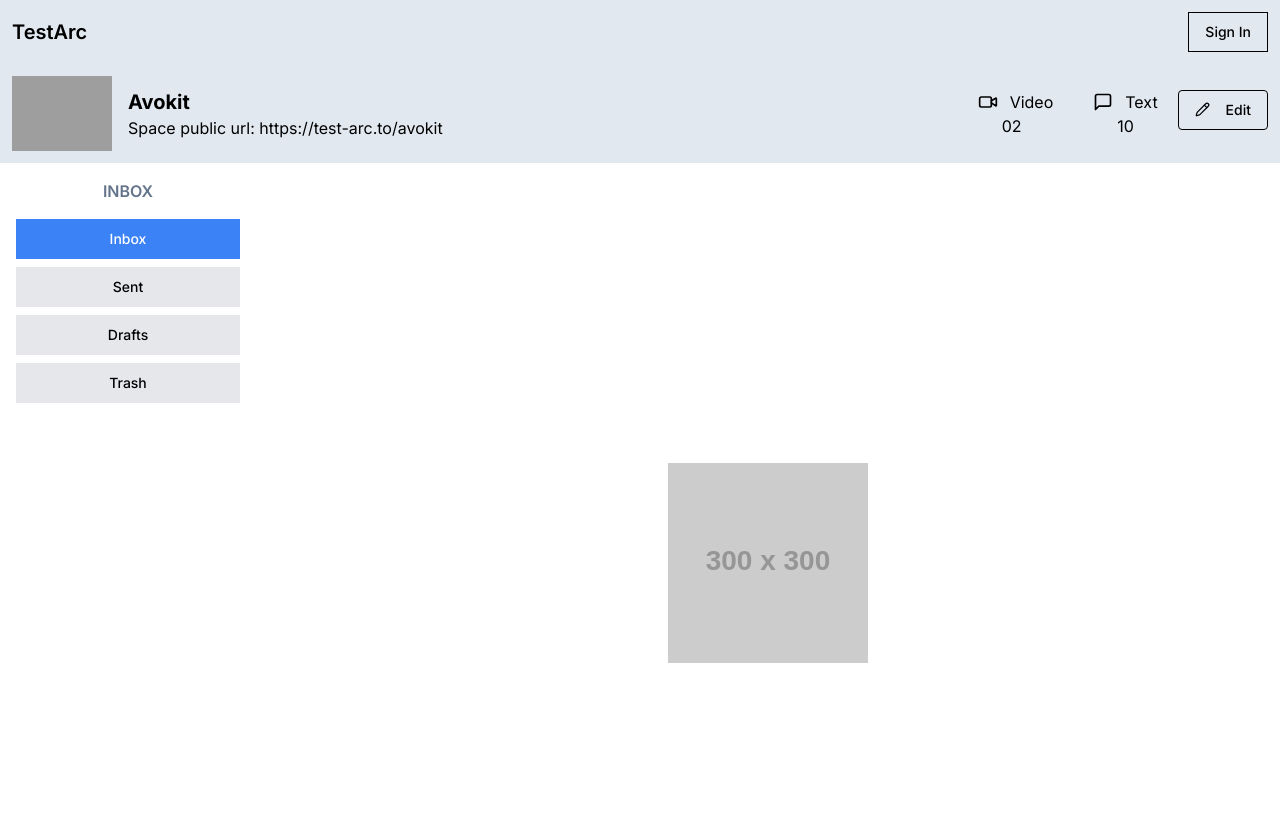
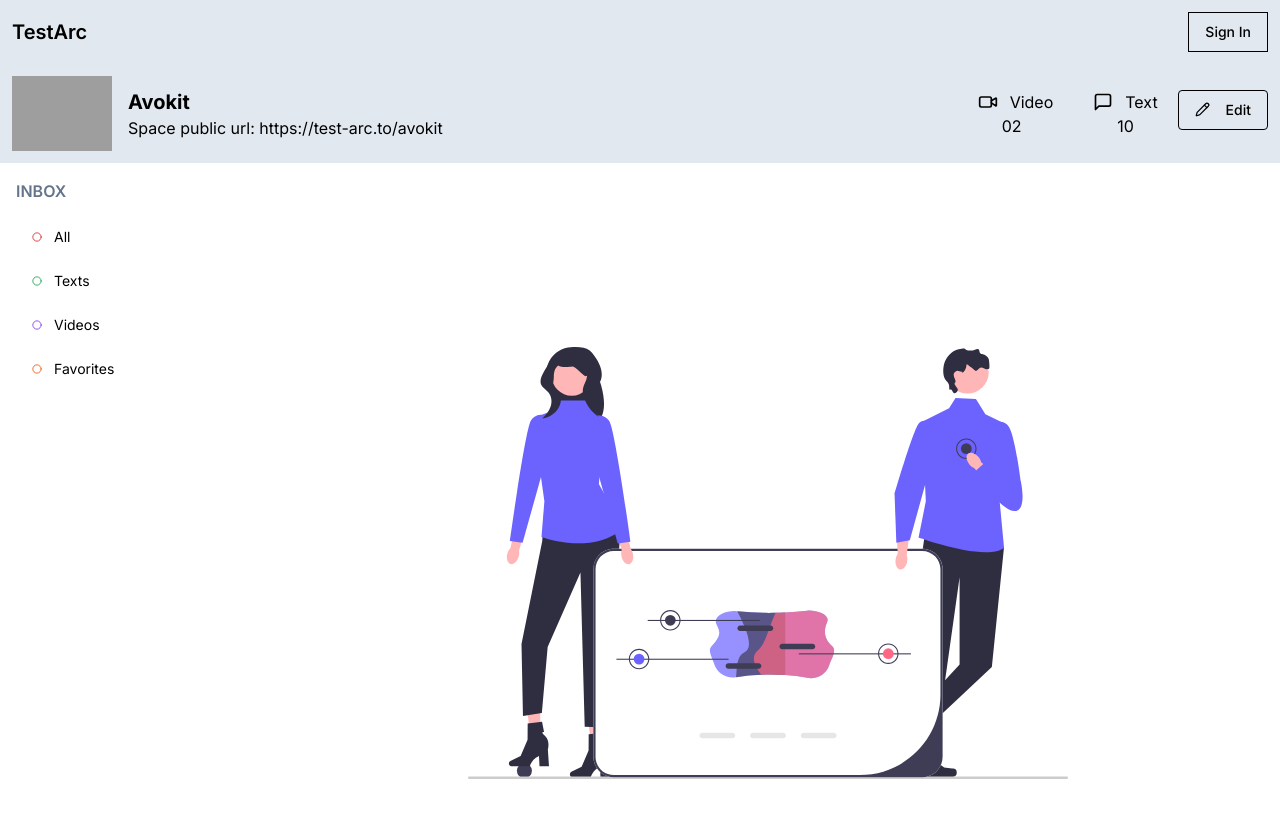
Before and after one commit to kaushikdut/Test-Arc, a Next.js app: page /products/1 in a window 1280 px wide. Shown: the top 818 px of the page. Built offline with nearby package versions, Linux system fonts and the light colour scheme; no server answers; grey boxes are pictures that could not be loaded.

Commit message:
feat: add sidebar in product details page

```diff
--- a/src/app/products/[productId]/main-content.tsx
+++ b/src/app/products/[productId]/main-content.tsx
@@ -1,15 +1,17 @@
 import React from "react";
-import { Button } from "@/app/components/ui/button";
+// import { Button } from "@/app/components/ui/button";
 import Image from "next/image";
+import { Circle } from "lucide-react";
+import CreateTeamImg from "@/public/creative_dream.svg";
 
 const MainContent = () => {
   const [activeMenu, setActiveMenu] = React.useState("Inbox");
 
   const menus = [
-    { name: "Inbox" },
-    { name: "Sent" },
-    { name: "Drafts" },
-    { name: "Trash" },
+    { name: "All", color: "text-red-600" },
+    { name: "Texts", color: "text-green-600" },
+    { name: "Videos", color: "text-violet-600" },
+    { name: "Favorites", color: "text-orange-600" },
   ];
 
   const handleMenuClick = (menu: string) => {
@@ -19,22 +21,21 @@ const MainContent = () => {
     <div className="flex bg-white">
       {/* Sidebar */}
       <aside className="w-64 bg-white h-screen p-4">
-        <h2 className="text-md font-semibold mb-4 text-center text-slate-500">
-          INBOX
-        </h2>
+        <h2 className="text-md font-semibold mb-4  text-slate-500">INBOX</h2>
         <ul>
           {menus.map((menu) => (
             <li key={menu.name}>
-              <Button
-                className={`w-full text-left px-4 py-2 mb-2 ${
+              <div
+                className={`w-full flex items-center text-left text-sm px-4 py-2 mb-2 rounded ${
                   activeMenu === menu.name
-                    ? "bg-blue-500 text-white"
-                    : "bg-gray-200 text-black"
+                    ? "bg-blue-200 text-black"
+                    : "bg-white text-black"
                 }`}
                 onClick={() => handleMenuClick(menu.name)}
               >
+                <Circle size={10} className={`mr-3 ${menu.color}`} />{" "}
                 {menu.name}
-              </Button>
+              </div>
             </li>
           ))}
         </ul>
@@ -43,9 +44,9 @@ const MainContent = () => {
       {/* Main Body */}
       <main className="flex-1 flex justify-center items-center">
         <Image
-          width={200}
-          height={400}
-          src="https://via.placeholder.com/300"
+          width={600}
+          height={700}
+          src={CreateTeamImg}
           alt="Placeholder"
           className="rounded-md"
         />
```
Also changed, not shown: src/public/creative_dream.svg (added).
